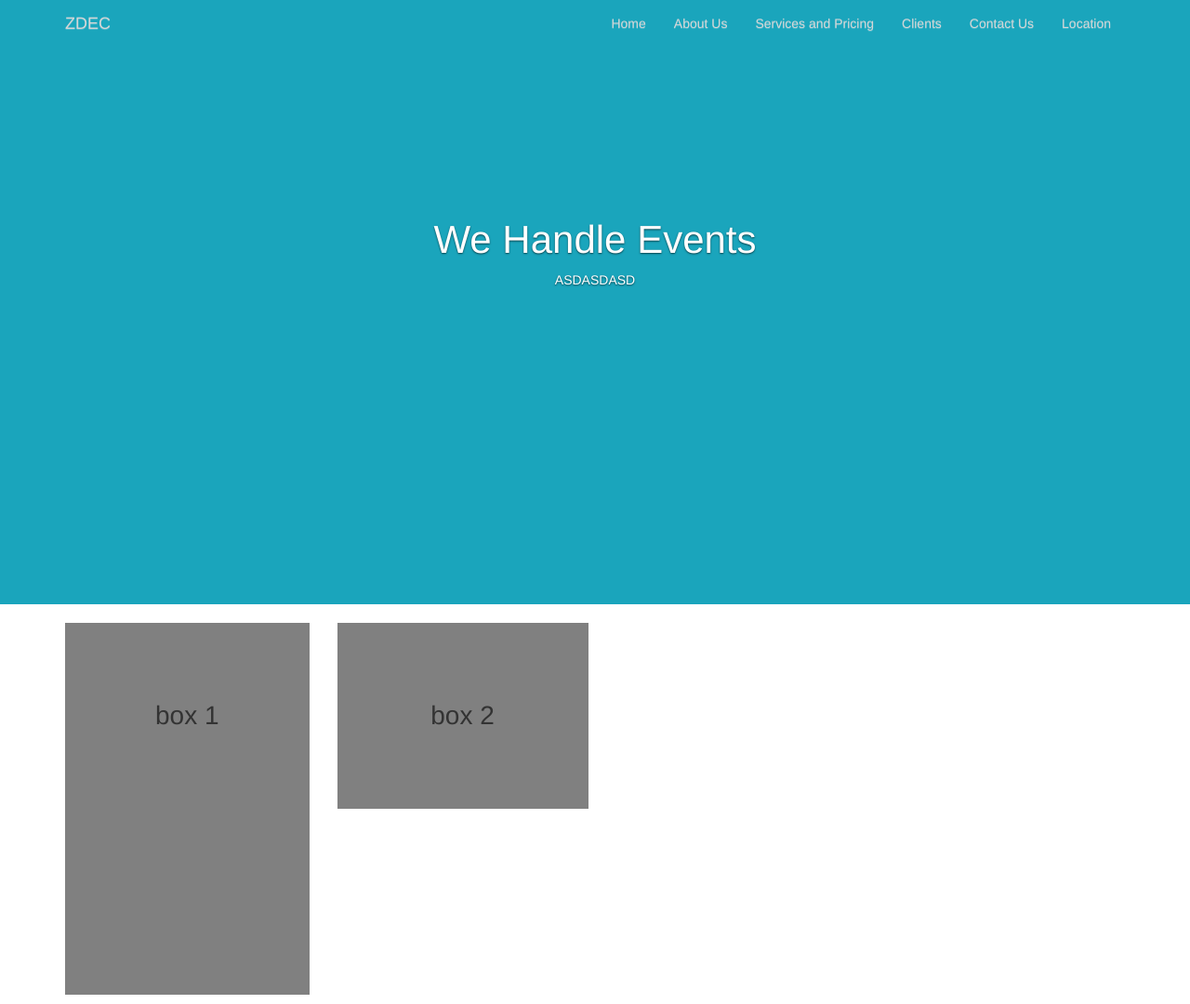
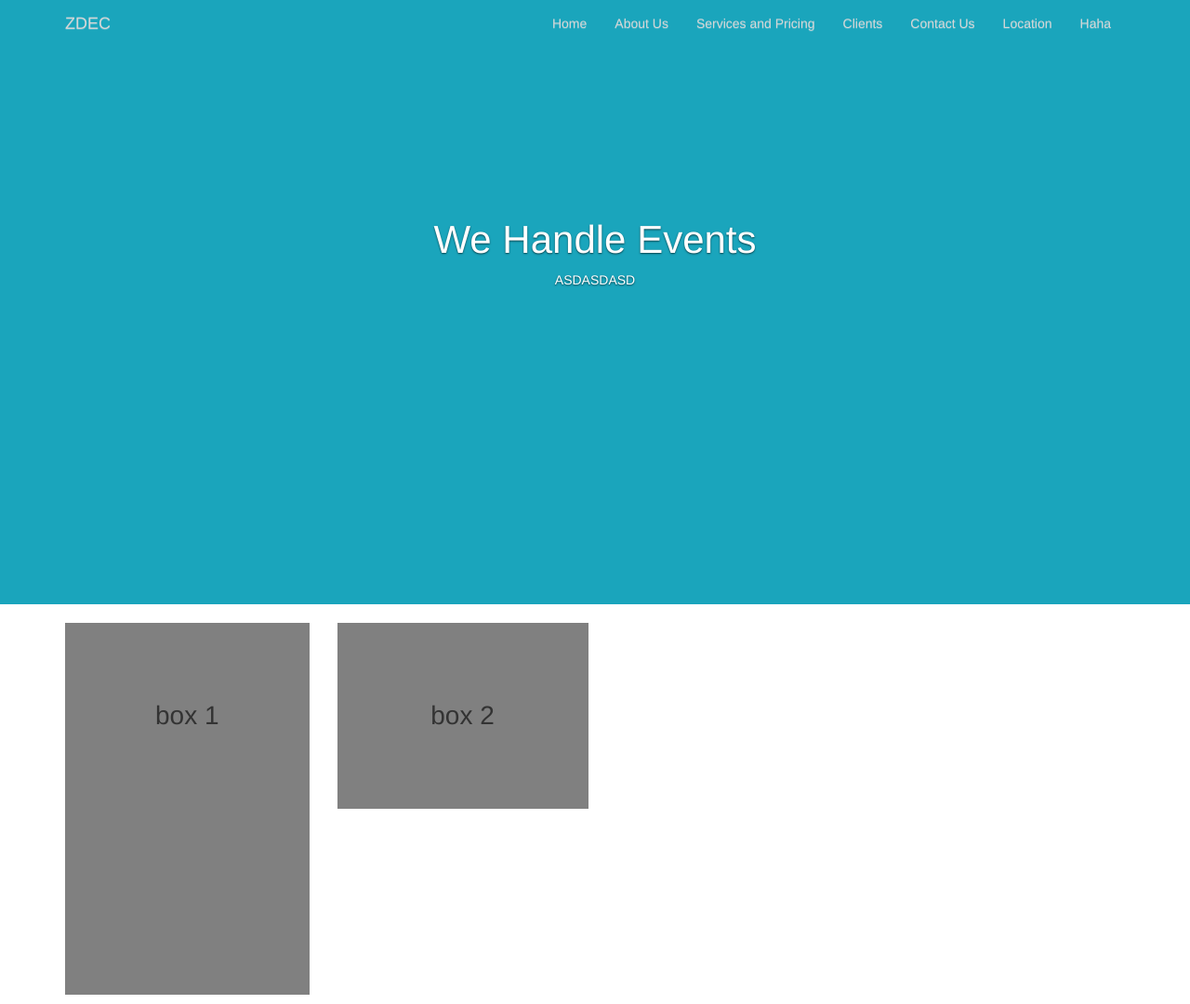
Before and after one commit to omarmandeeli/OfficialRepository, a plain HTML site: page Index.html in a window 1280 px wide. Shown: the whole page at 93% size. Drawn offline with nearby package versions, Linux system fonts and the light colour scheme; files whose address does not match are found by name.

Commit message:
ui may binago ako ha

```diff
--- a/Index.html
+++ b/Index.html
@@ -33,6 +33,7 @@
         <li class="nav1"><a href="#">Clients</a></li>
         <li class="nav1"><a href="#">Contact Us</a></li>
         <li class="nav1"><a href="#">Location</a></li>
+        <li class="nav1"><a href="#">Haha</a></li>
       </ul>
     </div>
   </div>
```
